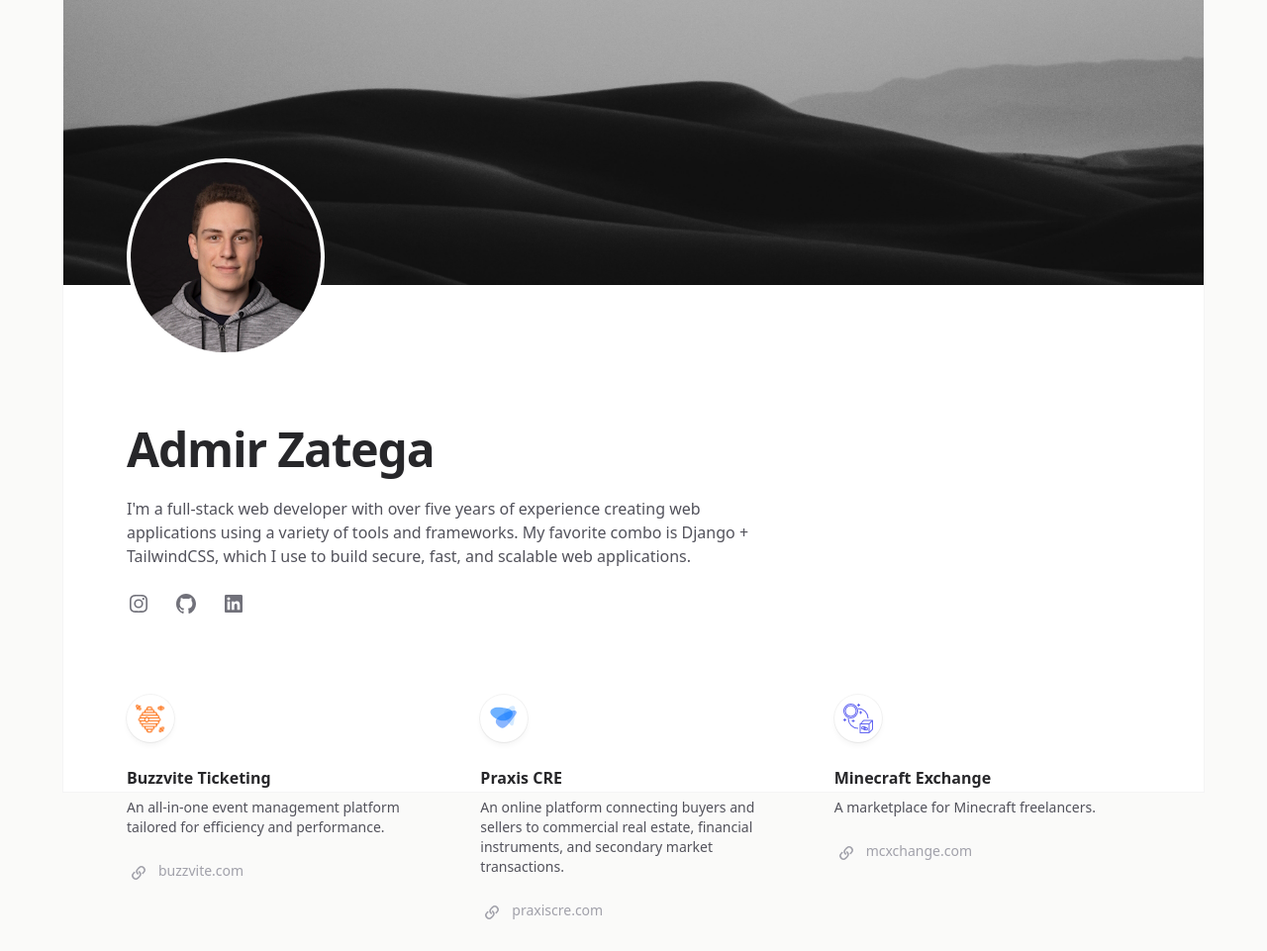
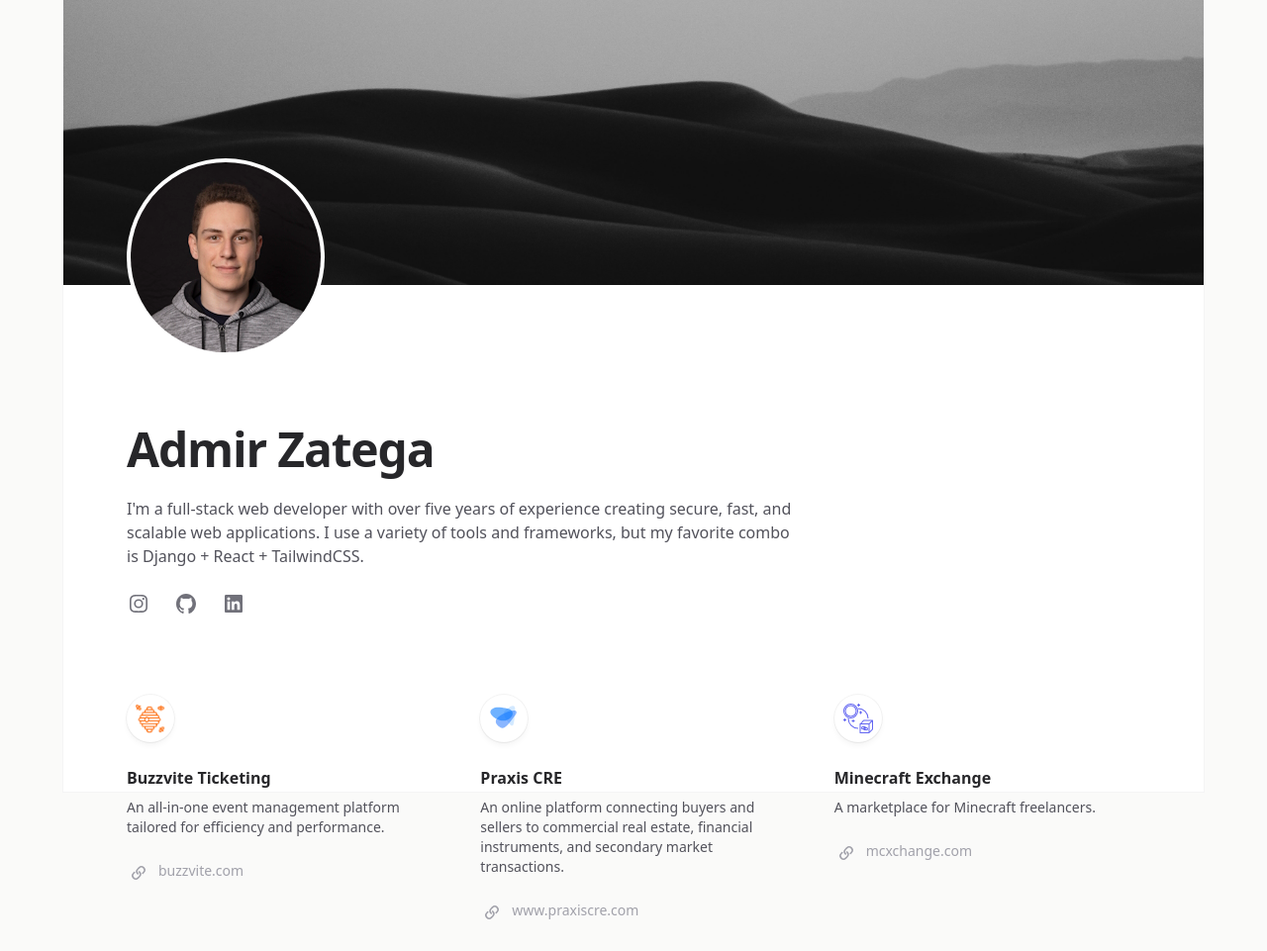
Before and after one commit to azatega/portfolio, a website: page index.html in a window 1280 px wide. Shown: the top 961 px of the page at 99% size. Drawn offline with Linux system fonts and the light colour scheme.

Commit message:
Updated links & copy

```diff
--- a/index.html
+++ b/index.html
@@ -54,7 +54,7 @@
 									<h1 class="text-4xl font-bold tracking-tight text-zinc-800 dark:text-zinc-100 sm:text-5xl">
 										Admir Zatega</h1>
 									<p class="mt-6 text-base text-zinc-600 dark:text-zinc-400">
-										I'm a full-stack web developer with over five years of experience creating web applications using a variety of tools and frameworks. My favorite combo is Django + TailwindCSS, which I use to build secure, fast, and scalable web applications.
+										I'm a full-stack web developer with over five years of experience creating secure, fast, and scalable web applications. I use a variety of tools and frameworks, but my favorite combo is Django + React + TailwindCSS.
 									</p>
 
 									<div class="mt-6 flex gap-6">
@@ -116,7 +116,7 @@
 											<h2 class="mt-6 text-base font-semibold text-zinc-800 dark:text-zinc-100">
 												<div class="absolute -inset-x-4 -inset-y-6 z-0 scale-95 bg-zinc-50 opacity-0 transition group-hover:scale-100 group-hover:opacity-100 dark:bg-zinc-800/50 sm:-inset-x-6 sm:rounded-2xl">
 												</div>
-												<a href="https://praxiscre.com/" target="_blank">
+												<a href="https://www.praxiscre.com/" target="_blank">
 													<span class="absolute -inset-x-4 -inset-y-6 z-20 sm:-inset-x-6 sm:rounded-2xl"></span>
 													<span class="relative z-10">Praxis CRE</span>
 												</a>
@@ -124,7 +124,7 @@
 											<p class="relative z-10 mt-2 text-sm text-zinc-600 dark:text-zinc-400">An online platform connecting buyers and sellers to commercial real estate, financial instruments, and secondary market transactions.</p>
 											<p class="relative z-10 mt-6 flex text-sm font-medium text-zinc-400 transition group-hover:text-teal-500 dark:text-zinc-200">
 												<svg viewBox="0 0 24 24" aria-hidden="true" class="h-6 w-6 flex-none"><path d="M15.712 11.823a.75.75 0 1 0 1.06 1.06l-1.06-1.06Zm-4.95 1.768a.75.75 0 0 0 1.06-1.06l-1.06 1.06Zm-2.475-1.414a.75.75 0 1 0-1.06-1.06l1.06 1.06Zm4.95-1.768a.75.75 0 1 0-1.06 1.06l1.06-1.06Zm3.359.53-.884.884 1.06 1.06.885-.883-1.061-1.06Zm-4.95-2.12 1.414-1.415L12 6.344l-1.415 1.413 1.061 1.061Zm0 3.535a2.5 2.5 0 0 1 0-3.536l-1.06-1.06a4 4 0 0 0 0 5.656l1.06-1.06Zm4.95-4.95a2.5 2.5 0 0 1 0 3.535L17.656 12a4 4 0 0 0 0-5.657l-1.06 1.06Zm1.06-1.06a4 4 0 0 0-5.656 0l1.06 1.06a2.5 2.5 0 0 1 3.536 0l1.06-1.06Zm-7.07 7.07.176.177 1.06-1.06-.176-.177-1.06 1.06Zm-3.183-.353.884-.884-1.06-1.06-.884.883 1.06 1.06Zm4.95 2.121-1.414 1.414 1.06 1.06 1.415-1.413-1.06-1.061Zm0-3.536a2.5 2.5 0 0 1 0 3.536l1.06 1.06a4 4 0 0 0 0-5.656l-1.06 1.06Zm-4.95 4.95a2.5 2.5 0 0 1 0-3.535L6.344 12a4 4 0 0 0 0 5.656l1.06-1.06Zm-1.06 1.06a4 4 0 0 0 5.657 0l-1.061-1.06a2.5 2.5 0 0 1-3.535 0l-1.061 1.06Zm7.07-7.07-.176-.177-1.06 1.06.176.178 1.06-1.061Z" fill="currentColor"></path></svg>
-												<span class="ml-2">praxiscre.com</span>
+												<span class="ml-2">www.praxiscre.com</span>
 											</p>
 										</li>
 										<li class="group relative flex flex-col items-start">
```
